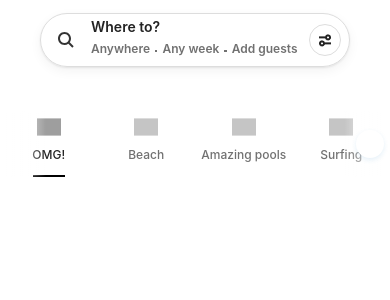
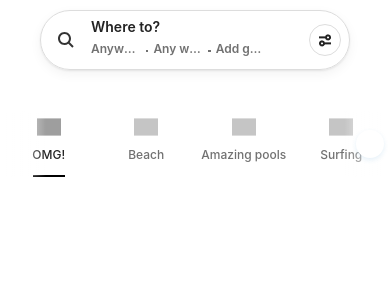
Before and after one commit to orsdev/airbnb_clone, a Next.js app: page / in a window 390 px wide. Shown: the top 300 px of the page. Built offline with nearby package versions, Linux system fonts and the light colour scheme; grey boxes are pictures that could not be loaded; some icons are missing.

Commit message:
fix: add responsiveness

```diff
--- a/components/Header/HeaderMobile.tsx
+++ b/components/Header/HeaderMobile.tsx
@@ -1,5 +1,5 @@
 import { Box, Button, Flex, Heading, Image } from "@chakra-ui/react";
-import { FilterDark, Search } from "../../constants";
+import { Search } from "../../constants";
 
 const HeaderMobile = () => {
   return (
@@ -10,12 +10,13 @@ const HeaderMobile = () => {
         border="1px solid #dddddd"
         boxShadow="0 1px 2px rgb(0 0 0 / 8%), 0 4px 12px rgb(0 0 0 / 5%)"
         cursor="pointer"
-        height="54px"
+        height="60px"
         justifyContent="space-between"
         pr="8px"
         width="full"
+        pos="relative"
       >
-        <Flex alignItems="center">
+        <Flex alignItems="center" flex={1}>
           <Button
             variant="unstyled"
             display="flex"
@@ -24,7 +25,8 @@ const HeaderMobile = () => {
           >
             <Search />
           </Button>
-          <Box>
+
+          <Box width="calc(100% - 50px)">
             <Heading as="h5" color="black.100" fontSize="14px" fontWeight={600}>
               Where to?
             </Heading>
@@ -34,7 +36,10 @@ const HeaderMobile = () => {
                 variant="unstyled"
                 color="black.50"
                 fontSize="12px"
-                minW="50px"
+                width={{ base: "20%", sm: "auto" }}
+                overflow="hidden"
+                textOverflow="ellipsis"
+                whiteSpace="nowrap"
               >
                 Anywhere
               </Button>
@@ -50,7 +55,10 @@ const HeaderMobile = () => {
                 variant="unstyled"
                 color="black.50"
                 fontSize="12px"
-                minW="50px"
+                width={{ base: "20%", sm: "auto" }}
+                overflow="hidden"
+                textOverflow="ellipsis"
+                whiteSpace="nowrap"
               >
                 Any week
               </Button>
@@ -66,7 +74,10 @@ const HeaderMobile = () => {
                 variant="unstyled"
                 color="black.50"
                 fontSize="12px"
-                minW="50px"
+                width={{ base: "20%", sm: "auto" }}
+                overflow="hidden"
+                textOverflow="ellipsis"
+                whiteSpace="nowrap"
               >
                 Add guests
               </Button>
@@ -83,7 +94,8 @@ const HeaderMobile = () => {
           height="32px"
           justifyContent="center"
           width="32px"
-          position="relative"
+          position="absolute"
+          right="8px"
         >
           <Image src="/icons/filter.png" alt="Filter Icon" />
         </Button>
```
